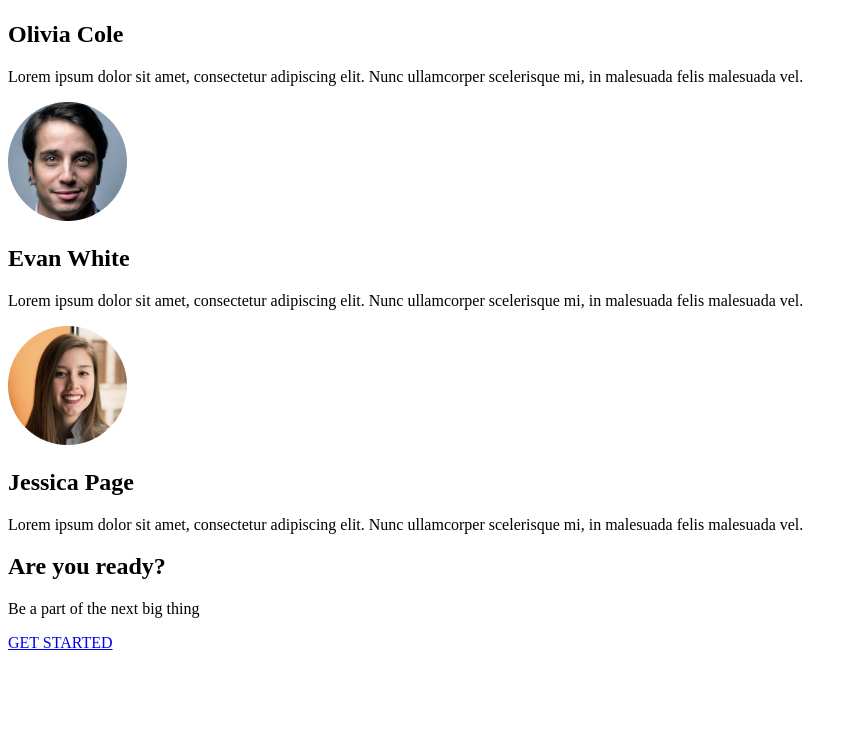
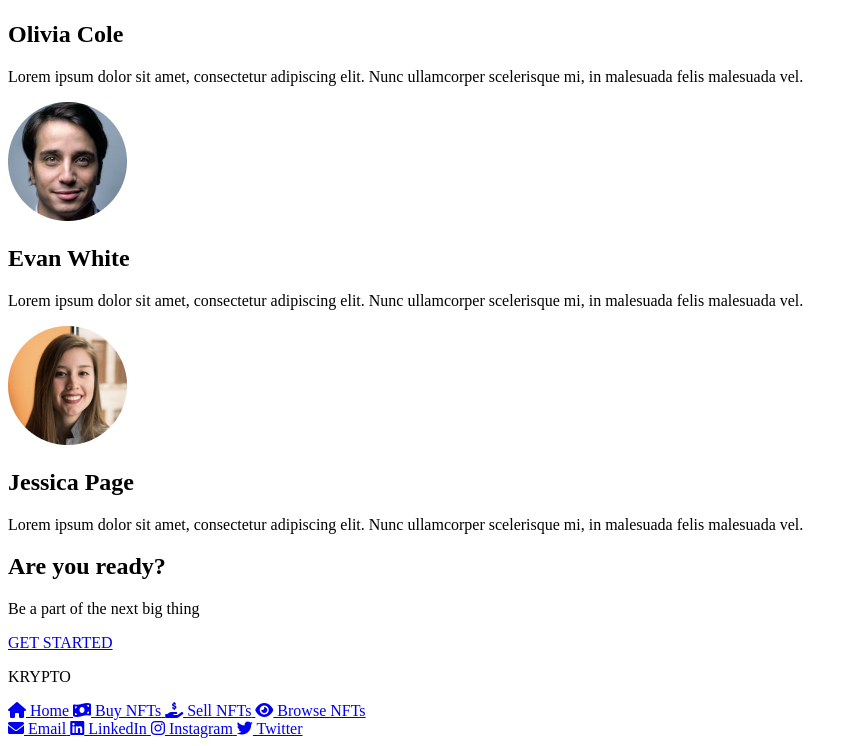
Before and after one commit to NJIT-WIS/nft-site-Nissi-Prabhatha, a website: page docs/index.html in a window 1280 px wide. Shown: the part 775-1521 px from the top of the page, without its empty margins (0-858 px from the left). Before the commit the page ends 1435 px from the top, so only its background shows below. Drawn offline with Linux system fonts and the light colour scheme; a web font is replaced by a local one.

Commit message:
added footer link section

```diff
--- a/docs/index.html
+++ b/docs/index.html
@@ -95,3 +95,40 @@
                 <a href="#" class="pill-link-black-button">GET STARTED</a>
             </div>
         </section>
+        <footer>
+            <div class="column">
+                <p>KRYPTO</p>
+            </div>
+            <div class="column">
+                <!-- Footer Links -->
+                <a href="#">
+                    <span class="footer-link"><i class="fas fa-home"></i> Home</span>
+                </a>
+                <a href="#">
+                    <span class="footer-link"><i class="fas fa-money-bill-wave"></i> Buy NFTs</span>
+                </a>
+                <a href="#">
+                    <span class="footer-link"><i class="fas fa-hand-holding-usd"></i> Sell NFTs</span>
+                </a>
+                <a href="#">
+                    <span class="footer-link"><i class="fas fa-eye"></i> Browse NFTs</span>
+                </a>
+            </div>
+            <div class="column">
+                <!-- Social Media Links -->
+                <a href="#">
+                    <span class="footer-link"><i class="fa fa-envelope"></i> Email</span>
+                </a>
+                <a href="#">
+                    <span class="footer-link"><i class="fab fa-linkedin"></i> LinkedIn</span>
+                </a>
+                <a href="#">
+                    <span class="footer-link"><i class="fab fa-instagram"></i> Instagram</span>
+                </a>
+                <a href="#">
+                    <span class="footer-link"><i class="fab fa-twitter"></i> Twitter</span>
+                </a>
+            </div>
+            <div class="column">
+                <!-- Market and Contact Links -->
+                <a href="#">
```
